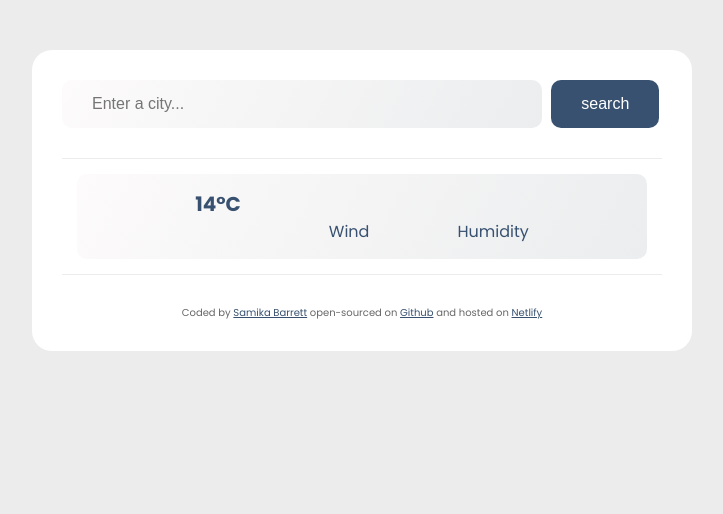
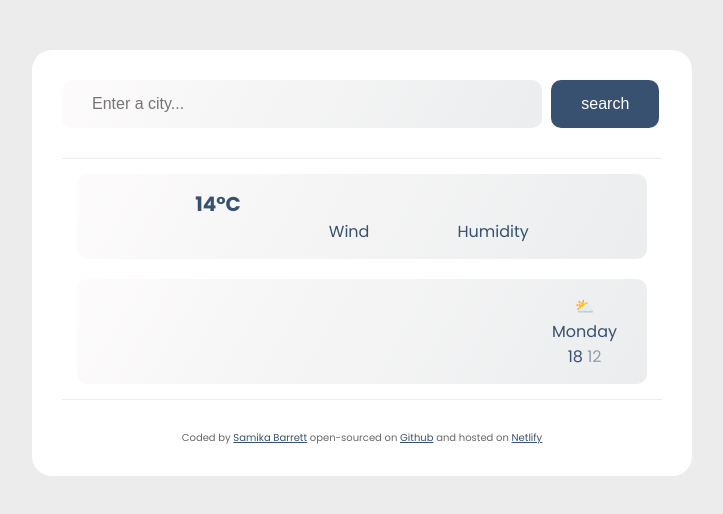
Before and after one commit to samikabarrett/My-Weather-App-Project, a plain HTML site: page index.html in a window 1280 px wide. Shown: the whole page, without its empty margins (278-1001 px from the left). Drawn offline with nearby package versions, Linux system fonts and the light colour scheme; no server answers.

Commit message:
Forecast HTML/CSS

```diff
--- a/index.html
+++ b/index.html
@@ -35,7 +35,19 @@
         <div class="humidity"><strong id="humidity"></strong> <br />
          Humidity</div>
       </p>
+      </div>
+      <div class="weather-forcast">
+        <div class="row"></div>
+        <div class="row-2">
+            <div class="weather-forcast-emoji">⛅️</div>
+            <div class="weather-forcast-date">Monday</div>
+            <div class="weather-forcast-tempreture">
+                <span class="weather-forcast-max">18</span>
+                <span class="weather-forcast-min">12</span>
+            </div>
+        </div>
     </div>
+
     </main>
     <footer>
       Coded by
--- a/src/style.css
+++ b/src/style.css
@@ -89,6 +89,27 @@ main {
   box-shadow: 0 30px 50px rgba (65, 50, 100, 0.08);
 }
 
+.weather-forcast {
+  margin-top: 20px;
+  text-align: center;
+  display: flex;
+  justify-content: space-between;
+  background: linear-gradient(120deg, #fdfbfb 0%, #ebedee 100%);
+  color: #385170;
+  border: none;
+  border-radius: 10px;
+  padding: 15px 30px;
+  box-shadow: 0 30px 50px rgba (65, 50, 100, 0.08);
+}
+.weather-forcast-date {
+  font-size: 16px;
+  color: #385170;
+}
+
+.weather-forcast-min {
+  opacity: 0.5;
+}
+
 footer {
   border-top: 1px solid #ececec;
   padding: 30px 0 0 0;
```
